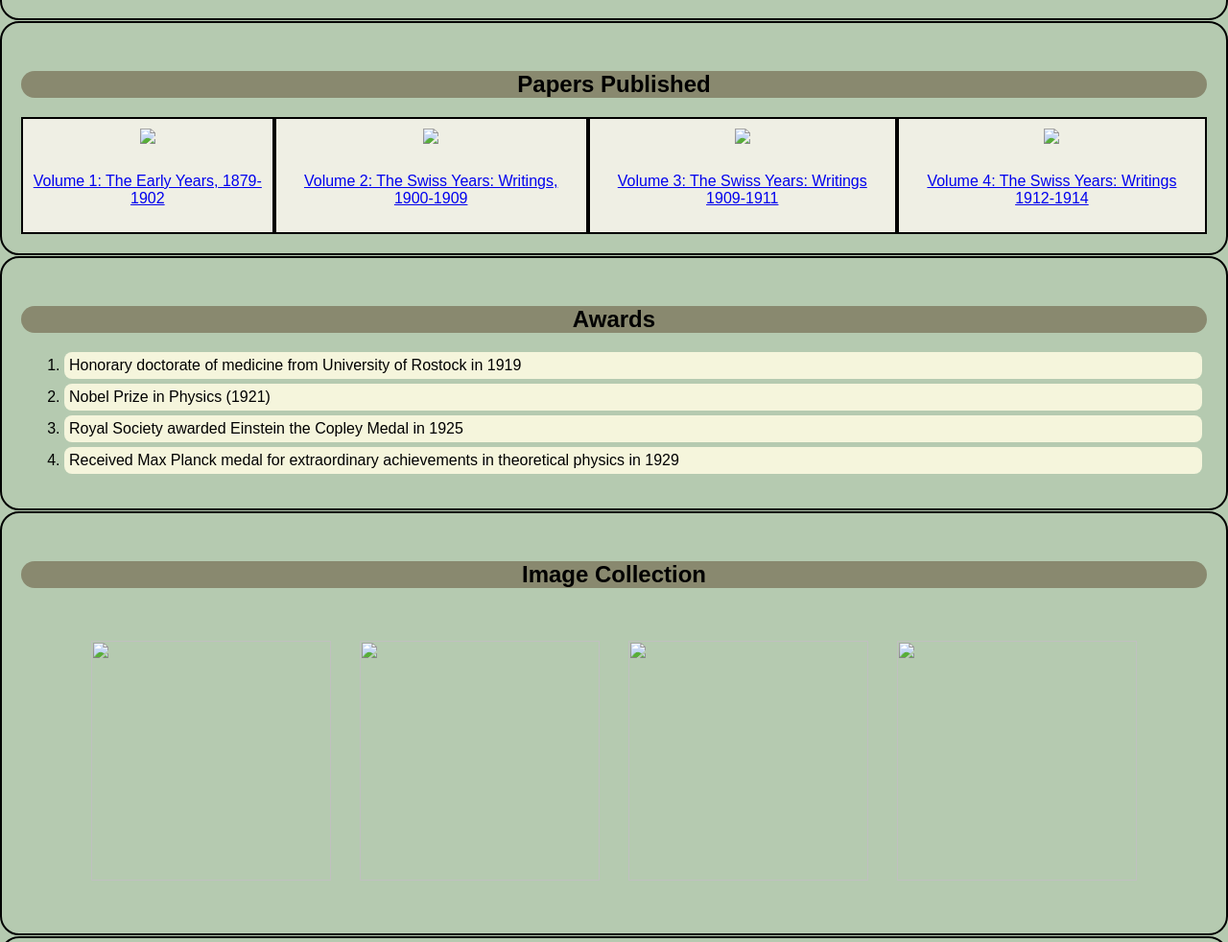
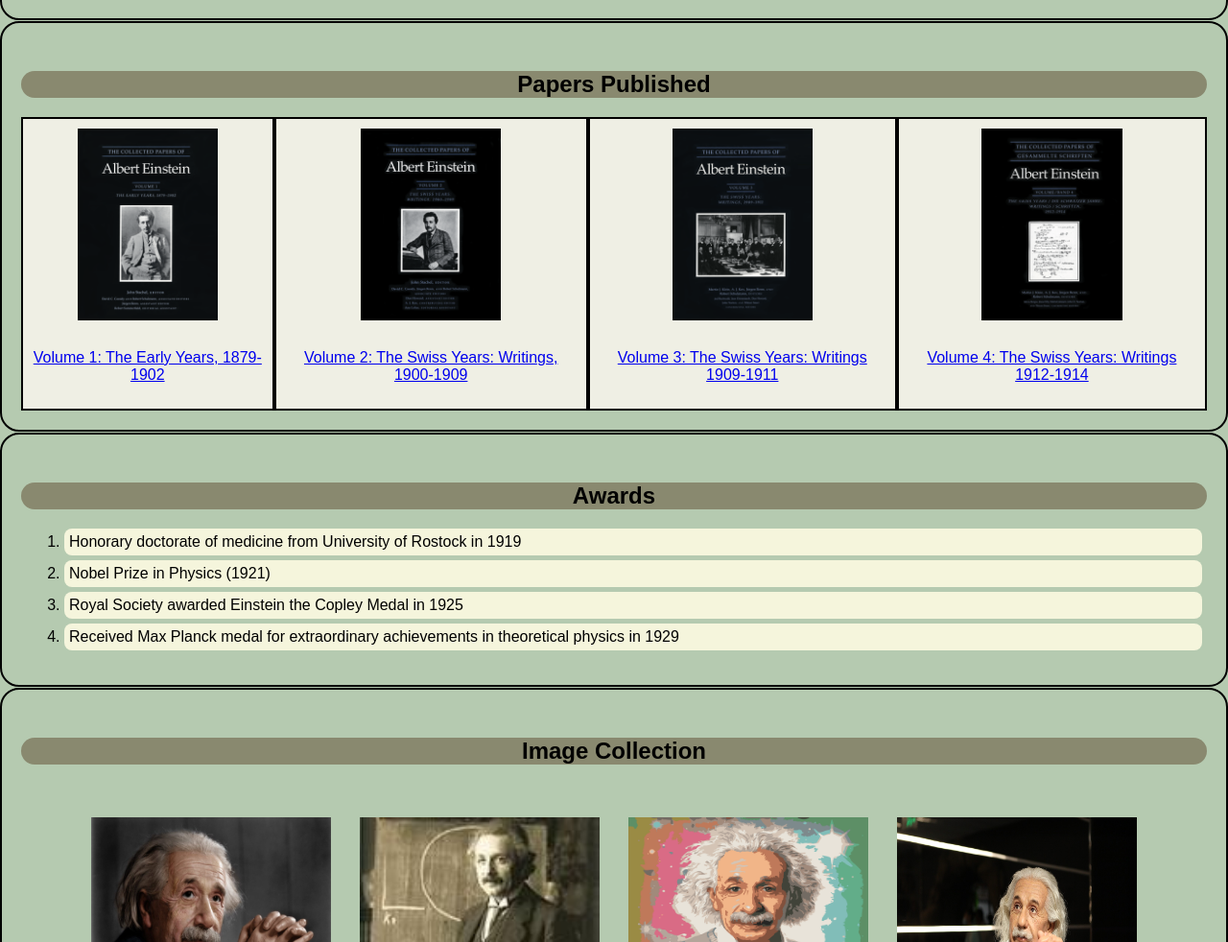
Before and after one commit to satishpalakolanu/mid-term, a plain HTML site: page index.html in a window 1280 px wide. Shown: the part 1818-2800 px from the top of the page at 96% size. Drawn offline with Linux system fonts and the light colour scheme.

Commit message:
Update index.html

```diff
--- a/index.html
+++ b/index.html
@@ -23,7 +23,7 @@
 </header>
 <div id="intro">
     <div style="text-align: center;">
-        <img src="images/dp.jpg">
+        <img src="dp.jpg">
     </div>
 </div>
 <section id="about">
@@ -92,26 +92,26 @@
     <div class="papers">
         <a href="https://einsteinpapers.press.princeton.edu/vol1-doc/" target="_blank">
         <div class="paper">
-            <img src="images/vol1_cover.png">
+            <img src="vol1_cover.png">
             <p>Volume 1: The Early Years, 1879-1902</p>
         </div>
     </a>
     <a href="https://einsteinpapers.press.princeton.edu/vol2-doc/" target="_blank">
         <div class="paper">
-            <img src="images/vol2_cover.png">
+            <img src="vol2_cover.png">
             <p>Volume 2: The Swiss Years: Writings, 1900-1909</p>
         </div>
     </a>
     <a href="https://einsteinpapers.press.princeton.edu/vol3-doc/" target="_blank">
         <div class="paper">
-            <img src="images/vol3_cover.png">
+            <img src="vol3_cover.png">
             <p>Volume 3: The Swiss Years: Writings 1909-1911
             </p>
         </div>
     </a>
     <a href="https://einsteinpapers.press.princeton.edu/vol4-doc/" target="_blank">
         <div class="paper">
-            <img src="images/vol4_cover.png">
+            <img src="vol4_cover.png">
             <p>Volume 4: The Swiss Years: Writings 1912-1914</p>
         </div>
     </a>
@@ -133,10 +133,10 @@
         <h2>Image Collection</h2>
     </div>
     <div id="img-collection">
-        <img src="images/1.jpg">
-        <img src="images/2.jpeg">
-        <img src="images/3.png">
-        <img src="images/6.jpg">
+        <img src="1.jpg">
+        <img src="2.jpeg">
+        <img src="3.png">
+        <img src="6.jpg">
     </div>
 </section>
 <section id="blogs">
@@ -154,7 +154,7 @@
         </div>
 
     </div>
-    <div class="page_up"><a href="#top"><img src="images/top.jpeg" alt=""></a></div>
+    <div class="page_up"><a href="#top"><img src="top.jpeg" alt=""></a></div>
 
 </section>
 </body>
```
